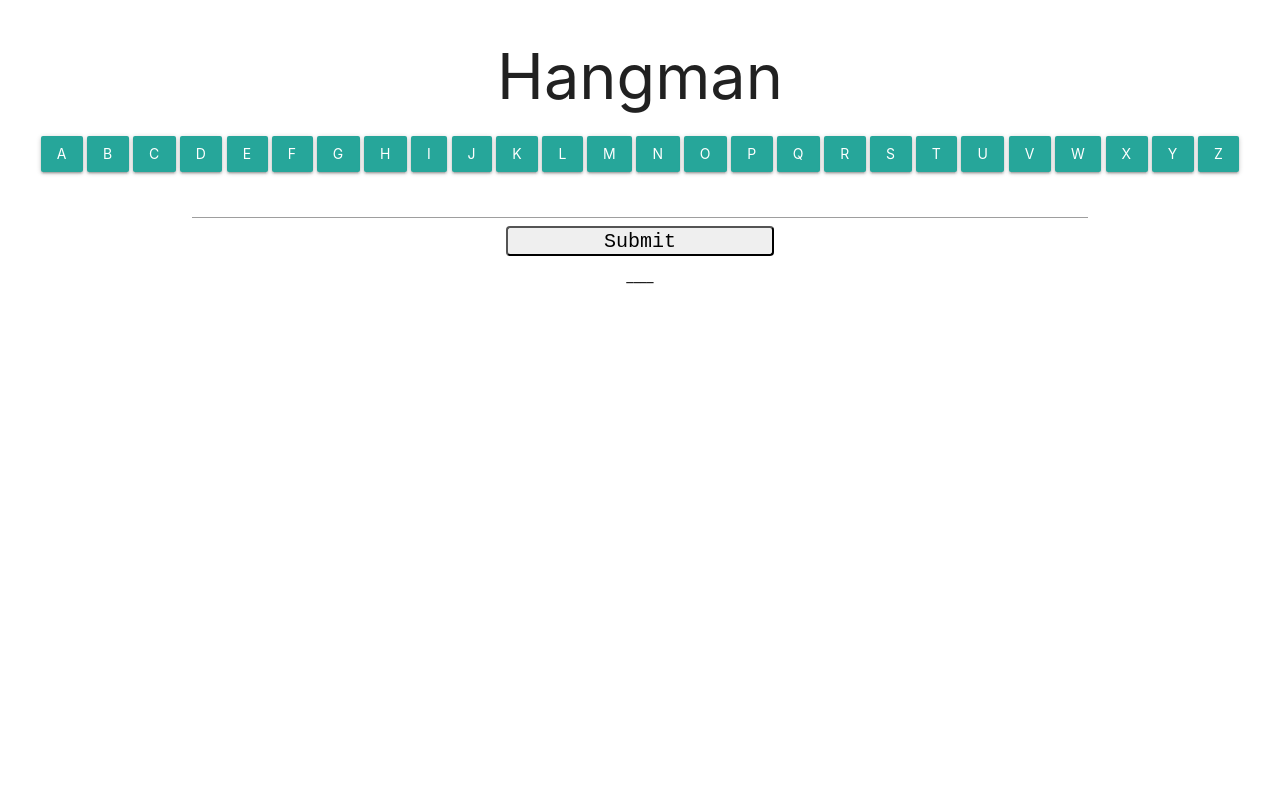
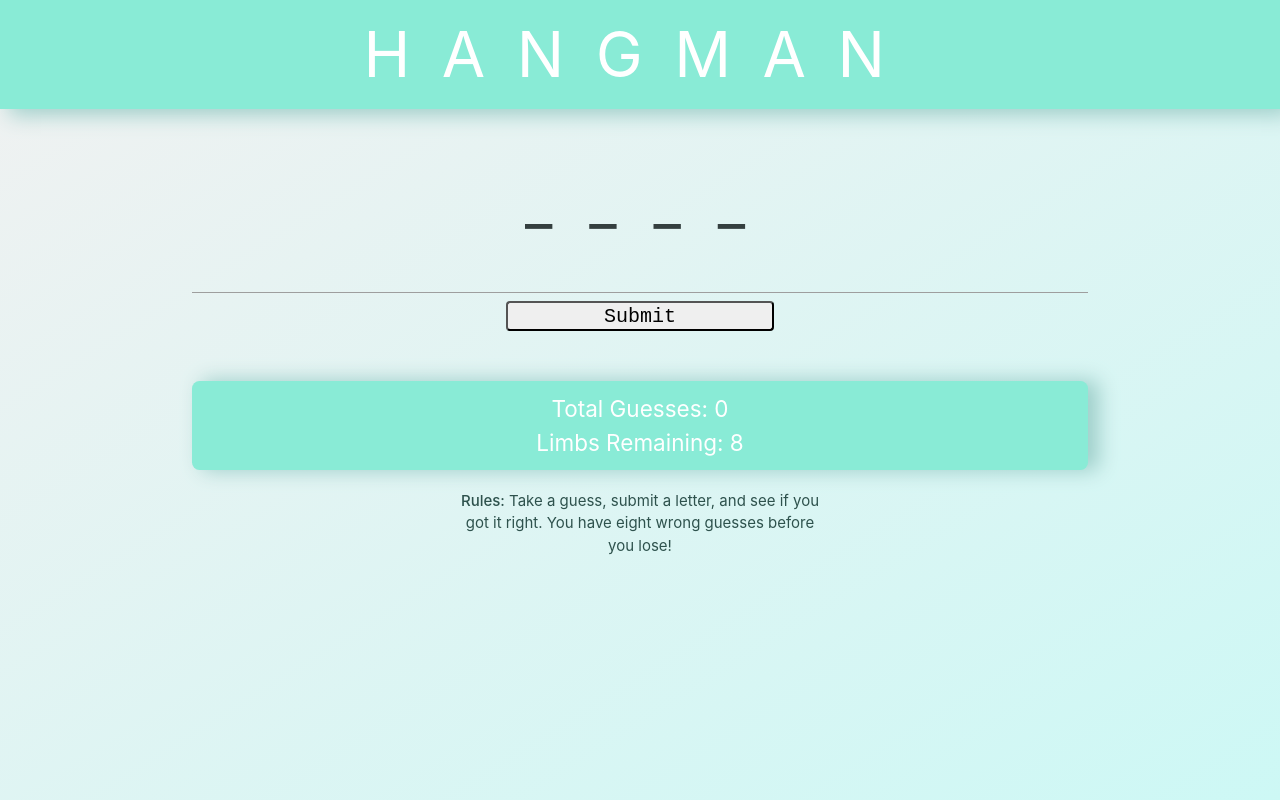
Before and after one commit to anniebaker/hangman-puckett-nguyen-gullick, a plain HTML site: page index.html in a window 1280 px wide. Drawn offline with nearby package versions, Linux system fonts and the light colour scheme.

Commit message:
annie's styles

```diff
--- a/hangman.js
+++ b/hangman.js
@@ -13,6 +13,7 @@ const hangmanAnswers = [
 ];
 let stringAnswer;
 let count=0;
+let wrongCount =0;
 // create array for correct guess.
 let correctGuessArr = [];
 
@@ -34,29 +35,36 @@ let createBlankSpace = () => {
     correctGuessArr[i]="_";
 
   }
-  stringAnswer=correctGuessArr.join("");
+  stringAnswer=correctGuessArr.join(" ");
   document.getElementById('correctguess').innerHTML=stringAnswer
 };
 createBlankSpace();
 
-
+let guessArray = [];
 function letterGuess(){
 
-    let letter = document.getElementById('letter').value;
-
-    if (letter.length > 0){
-        for (let i=0; i<randomAnswer.length;i++){
-            if (randomAnswer[i]===letter)
-            {
-                correctGuessArr[i]=letter;
-            }
+    let guess = document.getElementById('letter').value;
+    let letter = guess.toLowerCase().trim();
+        if (letter.length > 0){
+            for (let i=0; i<randomAnswer.length;i++){
+                if (randomAnswer[i]===letter)
+                {
+                    // let singleLetter = letter.splice(0,-1);
+                    console.log(letter);
+                    //guessArray.push(singleLetter);
+                    correctGuessArr[i]=letter;
+                }
         }
         count++;
-        document.getElementById('counter').innerHTML="Number of clicks" + count
+        console.log(count);
+        console.log(guessArray);
+        let wrongCount = 8-(count-guessArray.length);
+        document.getElementById('counter').innerHTML= count;
+        document.getElementById('wrong-counter').innerHTML= wrongCount;
         document.getElementById("correctguess").innerHTML=correctGuessArr.join(" ");
+
     }
-    if (count>7){
-        document.getElementById('stat').innerHTML="too many guesses";
+        if ((count-guessArray.length)>7){
+        document.getElementById('stat').innerHTML="You've guessed wrong too many times. Game Over!";
     }
-
 }
--- a/index.html
+++ b/index.html
@@ -12,46 +12,22 @@
     <title>Hangman</title>
 </head>
 <body class=center>
-    <h1>Hangman</h1>
-    <a class="waves-effect waves-light btn">A</a>
-    <a class="waves-effect waves-light btn">B</a>
-    <a class="waves-effect waves-light btn">C</a>
-    <a class="waves-effect waves-light btn">D</a>
-    <a class="waves-effect waves-light btn">E</a>
-    <a class="waves-effect waves-light btn">F</a>
-    <a class="waves-effect waves-light btn">G</a>
-    <a class="waves-effect waves-light btn">H</a>
-    <a class="waves-effect waves-light btn">I</a>
-    <a class="waves-effect waves-light btn">J</a>
-    <a class="waves-effect waves-light btn">K</a>
-    <a class="waves-effect waves-light btn">L</a>
-    <a class="waves-effect waves-light btn">M</a>
-    <a class="waves-effect waves-light btn">N</a>
-    <a class="waves-effect waves-light btn">O</a>
-    <a class="waves-effect waves-light btn">P</a>
-    <a class="waves-effect waves-light btn">Q</a>
-    <a class="waves-effect waves-light btn">R</a>
-    <a class="waves-effect waves-light btn">S</a>
-    <a class="waves-effect waves-light btn">T</a>
-    <a class="waves-effect waves-light btn">U</a>
-    <a class="waves-effect waves-light btn">V</a>
-    <a class="waves-effect waves-light btn">W</a>
-    <a class="waves-effect waves-light btn">X</a>
-    <a class="waves-effect waves-light btn">Y</a>
-    <a class="waves-effect waves-light btn">Z</a>
+    <h1>HANGMAN</h1>
 
     <div class="container">
-
-        <input type="text" id="letter">
+        <div id="correctguess"></div>
+        <input class="boxy" type="text" id="letter">
         <br>
         <input type="submit" id="button" onclick="letterGuess()">
-
-        <div id="correctguess"></div>
-        <div id="counter"></div>
+        <br>
+        <div class="counters-container">
+            <div class="counter-block">Total Guesses: </div><div class="counter-block" id="counter">0</div>
+            <br>
+            <div class="counter-block">Limbs Remaining: </div><div class="counter-block" id="wrong-counter">8</div>
+        </div>
         <div id="stat"></div>
-
     </div>
-
+    <p><strong>Rules:</strong> Take a guess, submit a letter, and see if you got it right. You have eight wrong guesses before you lose!</p>
     <script src="hangman.js"></script>
 </body>
 </html>
--- a/styles.css
+++ b/styles.css
@@ -1,15 +1,58 @@
+* {
+    box-sizing: border-box;
+}
+
+.boxy {
+    border: 2px solid red;
+}
+body {
+    background-image: linear-gradient(to top left,rgb(205, 248, 245), rgb(241, 241, 241));
+
+    color: rgb(46, 82, 77);
+    height: 100vh;
+}
+    h1 {
+        background-color: rgb(137, 235, 214);
+        box-shadow: 10px 5px 20px 1px rgb(159, 207, 202);
+        letter-spacing: .5em;
+        color: white;
+        margin: 0 auto;
+        padding: 20px;
+    }
+
     input {
         text-align: center;
         font-size: 20px;
         height:30px;
         width:30%;
-    margin-bottom:10px;
+        margin-bottom:50px;
         border-radius: 4px;
         font-family: "Inconsolata", monospace;
         }
-   #underscore{
-        font-size: 100px;
+        #correctguess {
+            color: rgb(52, 63, 63);
+            font-size: 4em;
             font-weight: 100px;
-        color: black;
-
+            letter-spacing: 10px;
+            margin-top: .8em;
         }
+        .counter-block {
+            display: inline;
+            font-size: 1.5em;
+        }
+        .counters-container {
+            background-color: rgb(137, 235, 214);
+            box-shadow: 10px 0px 20px 1px rgb(159, 207, 202);
+            border-radius: .5em;
+            color: white;
+            padding: .7em;
+        }
+        /* #container {
+            color: red;
+        } */
+    p {
+        width: 400px;
+        padding: 20px;
+        margin: 0 auto;
+        text-align: center;
+    }
```
Lines whose indentation alone changed are shown as unchanged.
